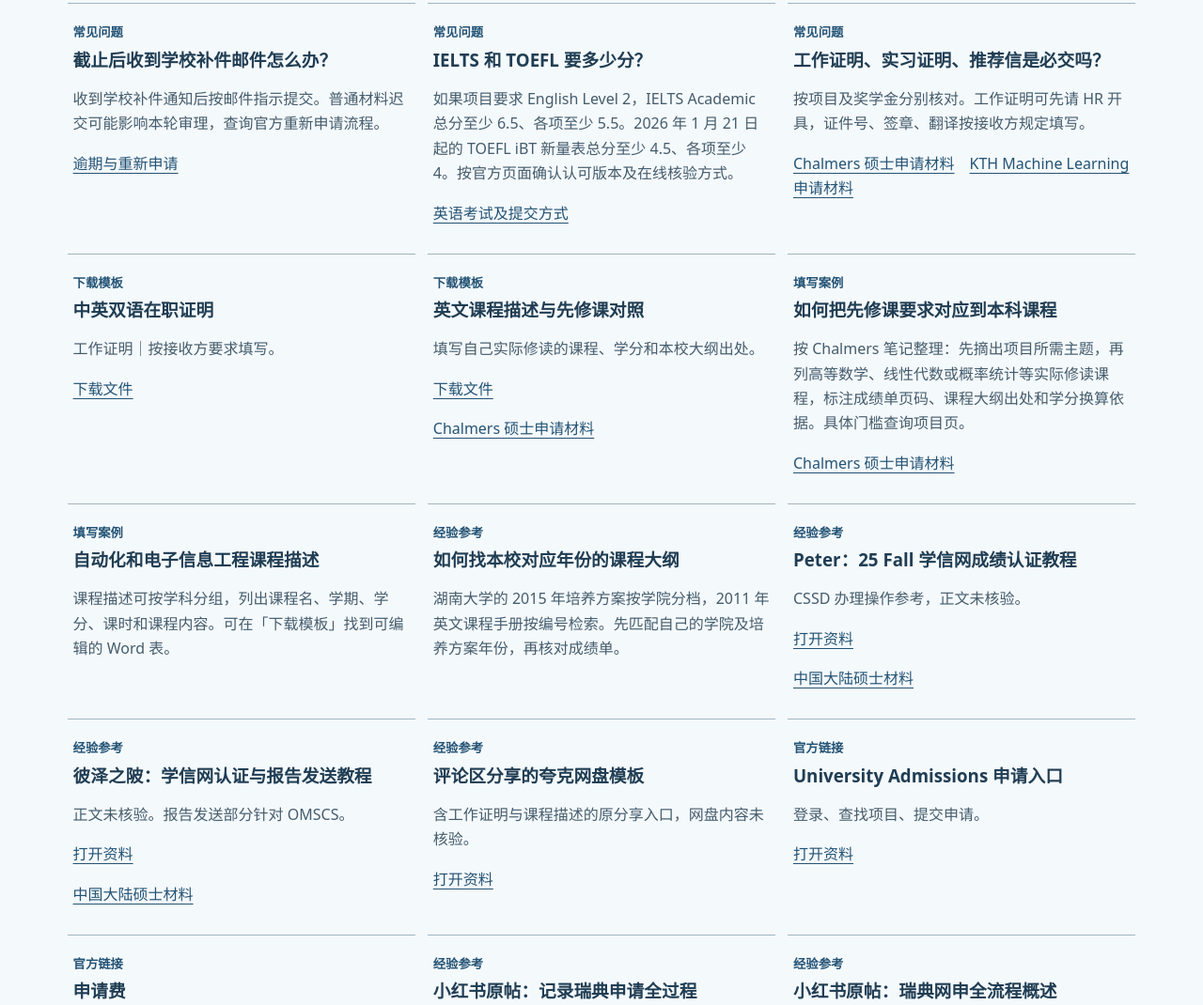
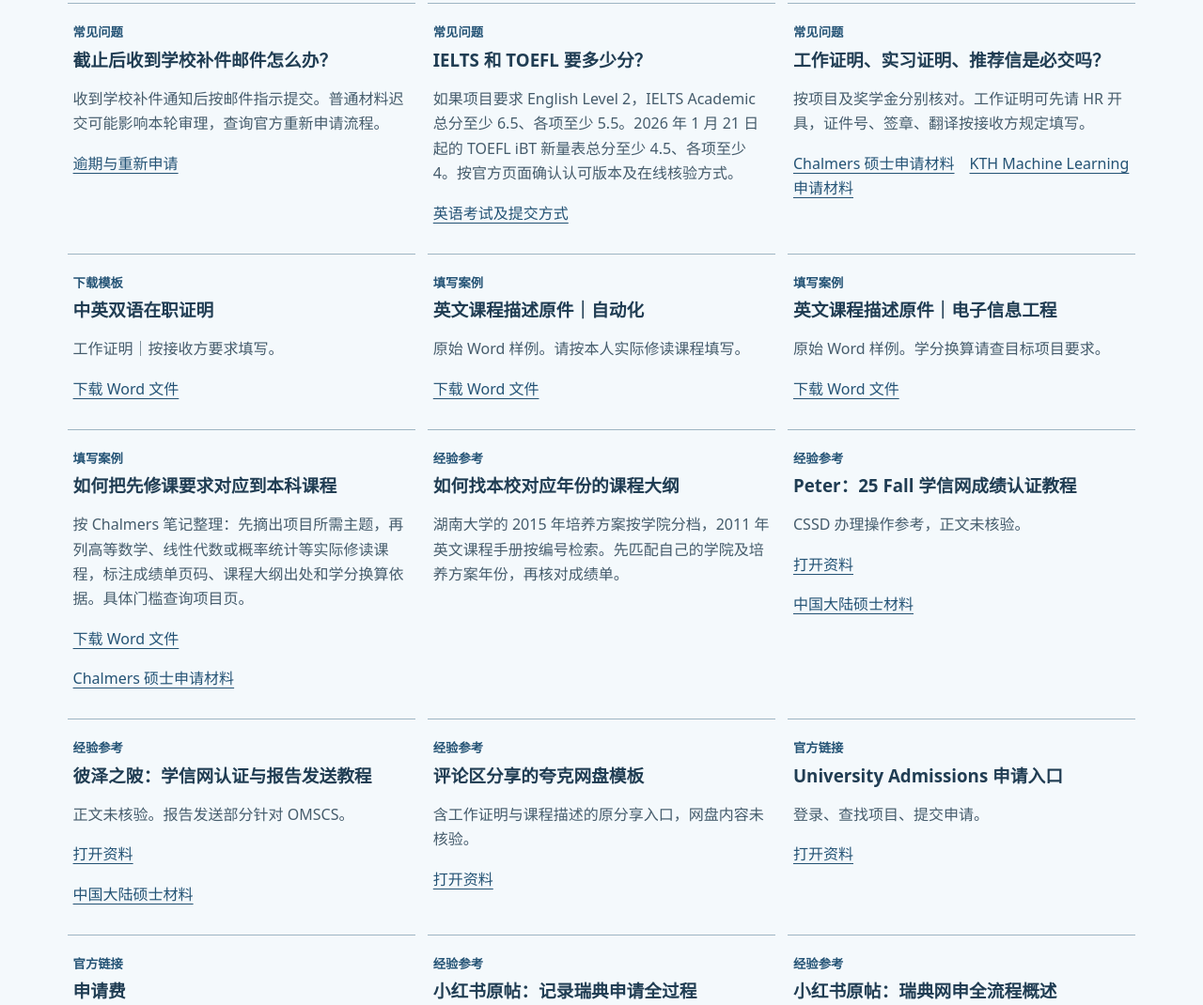
Before and after one commit to jinxiao-wan/sweden-application-guide, a plain HTML site: page docs/index.html in a window 1280 px wide. Shown: the part 5613-6683 px from the top of the page at 94% size. Drawn offline with Linux system fonts and the light colour scheme.

Commit message:
Use supplied original application documents

```diff
--- a/docs/data.js
+++ b/docs/data.js
@@ -37,9 +37,9 @@ const sourceNotes = {
 };
 const resources = [
  ["下载模板","中英双语在职证明","工作证明｜按接收方要求填写。","templates/employment-certificate.docx",[]],
- ["下载模板","英文课程描述与先修课对照","填写自己实际修读的课程、学分和本校大纲出处。","templates/course-description.docx",["chalmers"]],
- ["填写案例","如何把先修课要求对应到本科课程","按 Chalmers 笔记整理：先摘出项目所需主题，再列高等数学、线性代数或概率统计等实际修读课程，标注成绩单页码、课程大纲出处和学分换算依据。具体门槛查询项目页。",null,["chalmers"]],
- ["填写案例","自动化和电子信息工程课程描述","课程描述可按学科分组，列出课程名、学期、学分、课时和课程内容。可在「下载模板」找到可编辑的 Word 表。",null,[]],
+ ["填写案例","英文课程描述原件｜自动化","原始 Word 样例。请按本人实际修读课程填写。","templates/course-description.docx",[]],
+ ["填写案例","英文课程描述原件｜电子信息工程","原始 Word 样例。学分换算请查目标项目要求。","templates/course-description-eie.docx",[]],
+ ["填写案例","如何把先修课要求对应到本科课程","按 Chalmers 笔记整理：先摘出项目所需主题，再列高等数学、线性代数或概率统计等实际修读课程，标注成绩单页码、课程大纲出处和学分换算依据。具体门槛查询项目页。","templates/chalmers-prerequisite-example.docx",["chalmers"]],
  ["经验参考","如何找本校对应年份的课程大纲","湖南大学的 2015 年培养方案按学院分档，2011 年英文课程手册按编号检索。先匹配自己的学院及培养方案年份，再核对成绩单。",null,[]],
  ["经验参考","Peter：25 Fall 学信网成绩认证教程","CSSD 办理操作参考，正文未核验。","https://zhuanlan.zhihu.com/p/689905293",["china"]],
  ["经验参考","彼泽之陂：学信网认证与报告发送教程","正文未核验。报告发送部分针对 OMSCS。","https://zhuanlan.zhihu.com/p/680218886",["china"]],
--- a/docs/index.html
+++ b/docs/index.html
@@ -22,7 +22,7 @@
 </ol></section>
 <section id="materials"><h2>材料文件清单</h2><p>适用于中国大陆本科背景。每行对应一个文件，XXX 可替换为姓名或项目简称。勾选你实际需要且已准备好的文件。</p><div class="checklist-toolbar"><div><label for="status">本科状态</label> <select id="status"><option value="graduate">已毕业</option><option value="student">本科最后一年</option></select></div><p id="progress" aria-live="polite"></p></div><p id="student-note" hidden>独立学院申请人须在申请时已取得学位。</p><ul id="checklist"></ul></section>
 <section id="library"><h2>信息汇总检索库</h2><form id="search" role="search"><label for="query">搜索资料</label><div><input id="query" type="search" placeholder="例如 CSSD、雅思、课程描述"><select id="category" aria-label="资料类型"><option value="">全部类型</option><option>官方链接</option><option>下载模板</option><option>填写案例</option><option>经验参考</option><option>常见问题</option><option>申请指南</option></select></div></form><p id="count" aria-live="polite"></p><div class="grid" id="results"></div></section></main><footer><div class="shell footer-inner"><strong>瑞典留学申请指南</strong><nav aria-label="页脚导航"><a href="#timeline">时间线</a><a href="#materials">材料清单</a><a href="#top">返回顶部 ↑</a></nav><a class="photo-credit" href="https://unsplash.com/photos/hqDf171O0eU">首图：斯德哥尔摩 · Unsplash</a><section class="footer-note" aria-labelledby="information-note"><h2 id="information-note">信息使用说明</h2><p>本站提供申请信息供参考，无法保证所有内容始终准确、完整或适用于每位申请者。提交申请前，请沿页面中的来源链接查阅原文，并向招生平台或目标院校核对当季的截止日期、材料要求和提交方式。</p></section></div></footer>
-<script src="data.js"></script><script>
+<script src="data.js?v=original-templates"></script><script>
 function add(parent,tag,value) {
  const node=document.createElement(tag);
  if(value) node.textContent=value;
@@ -61,7 +61,7 @@ function renderLibrary(){
   if(url){
    const link=add(card,"a",type==="下载模板" ? "下载文件" : "打开资料");
    link.href=url;
-   if(type==="下载模板") link.download="";
+   if(url.startsWith("templates/")){ link.download=""; link.textContent="下载 Word 文件"; }
   }
   if(keys.length) links(add(card,"p"),keys);
  }
```
Also changed, not shown: 4 other files.
